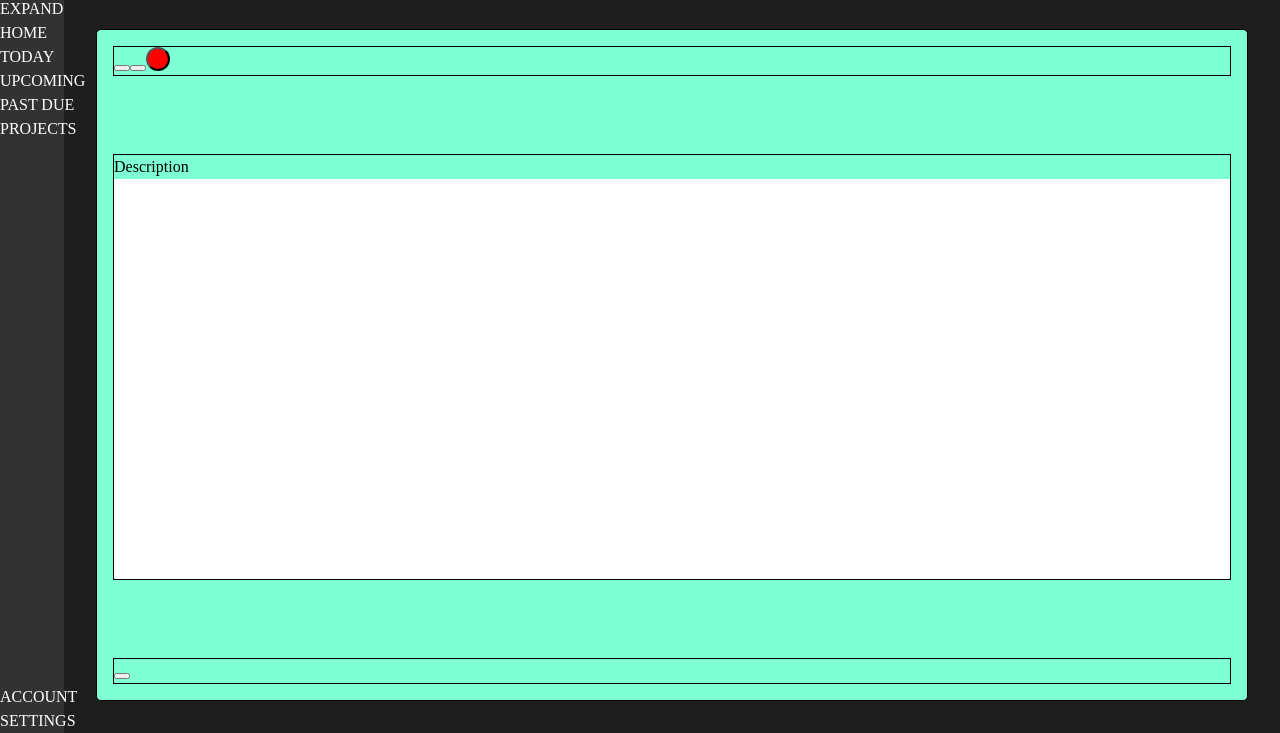
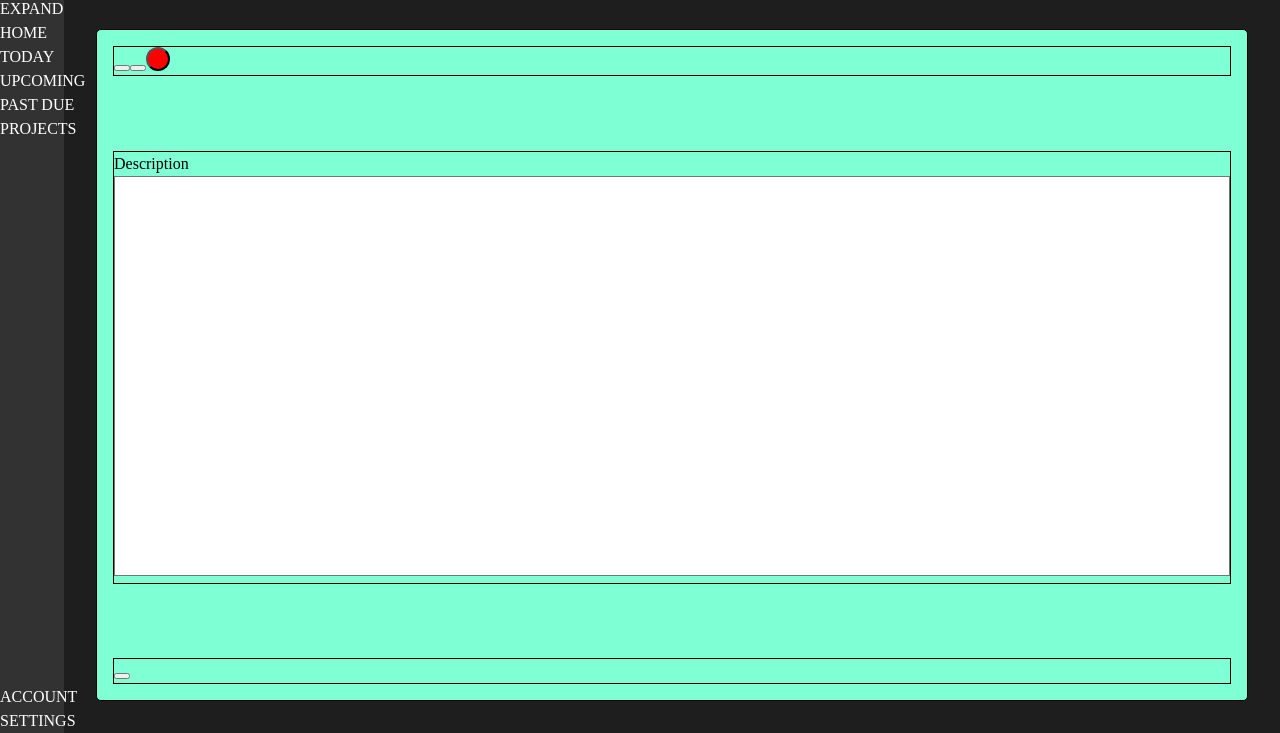
Before and after one commit to Newerk/todo-list, a website built with webpack: page dist/index.html in a window 1280 px wide. Shown: the part 67-800 px from the top of the page. Built offline with nearby package versions, Linux system fonts and the light colour scheme.

Commit message:
Change Description Text from Div to TextArea Tag

```diff
--- a/src/new_task_window/new-task.css
+++ b/src/new_task_window/new-task.css
@@ -22,6 +22,10 @@
     width: 100%;
     height: 50vh;
     background-color: white;
+}
+
+textarea {
+    resize: none;
 }
 
 #exit-btn {
--- a/src/new_task_window/new-task.js
+++ b/src/new_task_window/new-task.js
@@ -36,7 +36,7 @@ export const buildNewTaskWindow = () => {
     const descriptionTopText = document.createElement('p');
     descriptionTopText.textContent = 'Description';
 
-    const descriptionInput = document.createElement('div');
+    const descriptionInput = document.createElement('textarea');
     descriptionInput.id = 'description-input';
 
     middleContainer.appendChild(descriptionTopText);
```
Also changed, not shown: dist/main.js.
